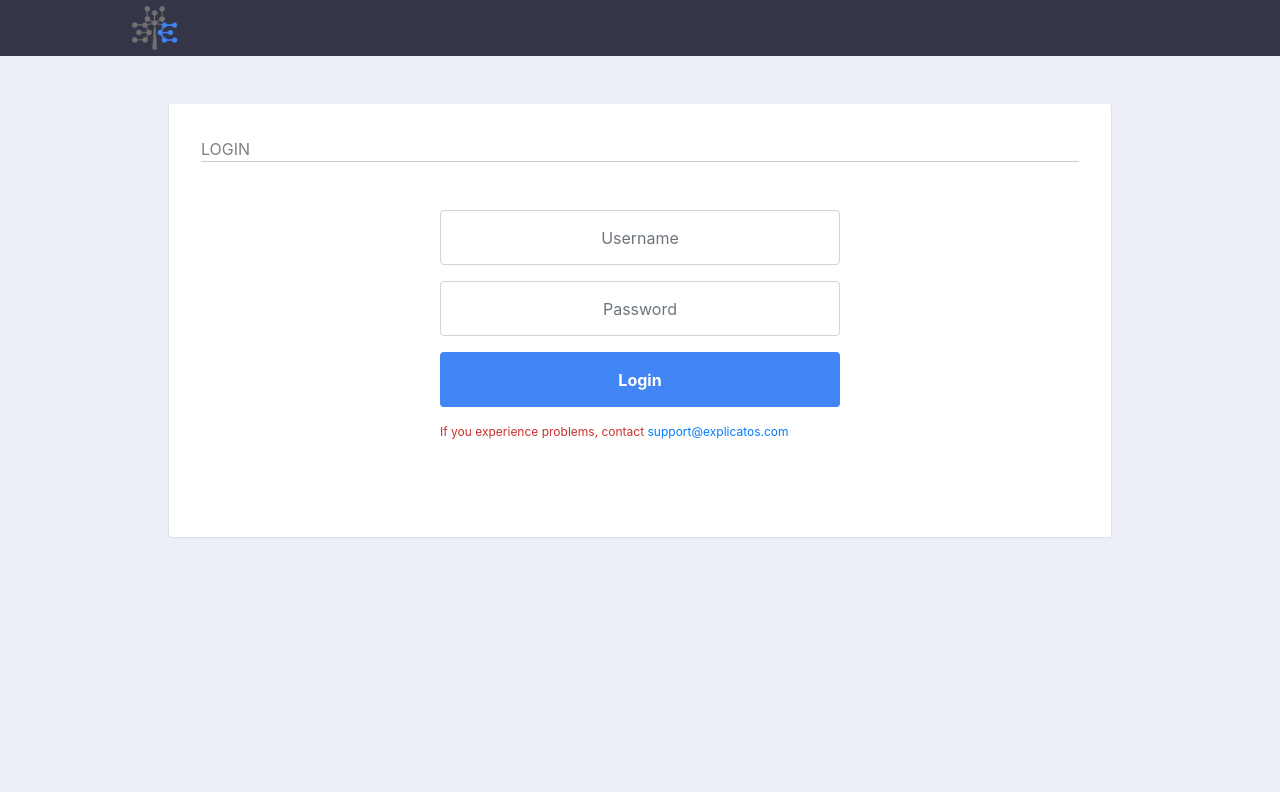
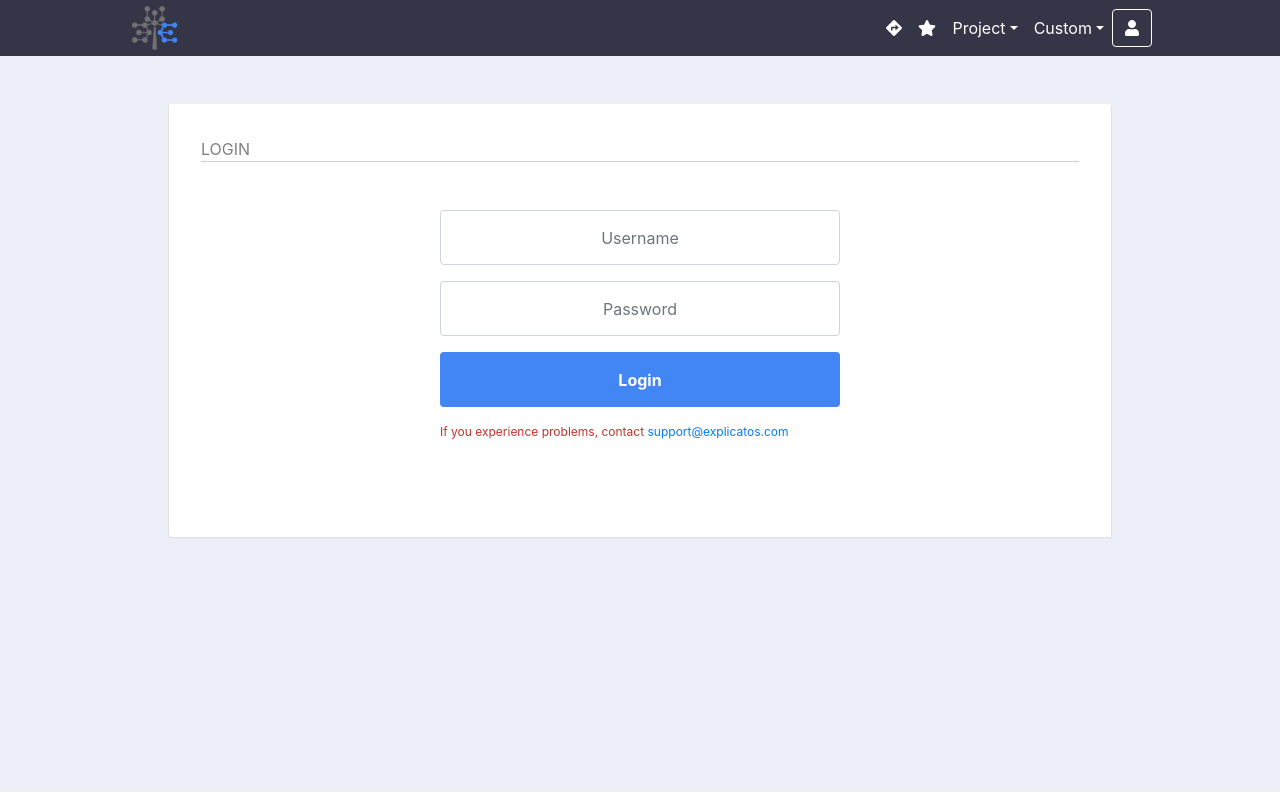
Before and after one commit to storrellas/inspire_ui, a React (Create React App) app: page / in a window 1280 px wide. Built offline with nearby package versions, Linux system fonts and the light colour scheme; what @amcharts/amcharts4, cytoscape-euler would draw is missing.

Commit message:
ENH: Responsive check1

```diff
--- a/src/App.js
+++ b/src/App.js
@@ -2,7 +2,7 @@ import React from 'react';
 // Bootstrap
 import 'bootstrap/dist/css/bootstrap.min.css';
 import { Container } from 'react-bootstrap';
-import { Navbar, Nav, NavDropdown, Dropdown } from 'react-bootstrap';
+import { Navbar, Nav, NavDropdown, Dropdown, Form, FormControl, Button } from 'react-bootstrap';
 import { Switch, Route } from "react-router-dom";
 
 import { withRouter } from 'react-router-dom'
@@ -31,13 +31,52 @@ class App extends React.Component {
     }
   }
 
-
   render() {
 
     const isLogin = this.props.location.pathname == '/'
     return (
       <Container fluid className='inspire-main'>
-        <Navbar variant="dark" className="inspire-navbar navbar" style={{ padding: '0 10% 0 10%' }}>
+
+      <Navbar variant="dark" className="inspire-navbar navbar" expand="lg" style={{padding: '0 10% 0 10%'}}>
+        <Navbar.Brand href="#home" className="h-100"><img src={inspire_logo} alt="logo" style={{ height: '100%' }}></img></Navbar.Brand>
+        <Navbar.Toggle aria-controls="basic-navbar-nav" />
+        <Navbar.Collapse id="basic-navbar-nav" className="h-100 justify-content-end">
+          <Nav className="h-100 align-items-center">
+            <Nav.Link href="#home" className="inspire-dropdown" >
+              <FontAwesomeIcon style={{ color: 'white' }} icon={faDirections} />
+            </Nav.Link>
+            <Nav.Link href="#link">
+            <FontAwesomeIcon style={{ color: 'white' }} icon={faStar} />
+            </Nav.Link>
+            <NavDropdown title="Project" bsPrefix="inspire-reponsive-dropdown">
+              <NavDropdown.Item href="/project/123">Project1</NavDropdown.Item>
+              <NavDropdown.Item href="/project/123">Project2</NavDropdown.Item>
+              <NavDropdown.Item href="/project/123">Project3</NavDropdown.Item>
+              <NavDropdown.Item href="/project/123">Project4</NavDropdown.Item>
+            </NavDropdown>
+            <NavDropdown title="Custom" bsPrefix="inspire-reponsive-dropdown">
+              <NavDropdown.Item href="#">Authors</NavDropdown.Item>
+              <NavDropdown.Item href="#">Market Access</NavDropdown.Item>
+              <NavDropdown.Item href="#">Company Cooperation / Conflict of Interest</NavDropdown.Item>
+              <NavDropdown.Item href="#">Other</NavDropdown.Item>
+            </NavDropdown>
+            <Dropdown>
+            <Dropdown.Toggle className="inspire-dropdown-toggle" variant="success" id="dropdown-basic"
+              style={{ backgroundColor: 'transparent', borderColor: 'white' }}>
+              <FontAwesomeIcon style={{ color: 'white' }} icon={faUser} />
+            </Dropdown.Toggle>
+
+            <Dropdown.Menu align="right">
+              <Dropdown.Item href="#/action-1">Sergi Torrellas</Dropdown.Item>
+              <Dropdown.Item href="#/action-2">Logout</Dropdown.Item>
+            </Dropdown.Menu>
+          </Dropdown>
+          </Nav>
+
+        </Navbar.Collapse>
+      </Navbar>
+
+        {/* <Navbar variant="dark" className="inspire-navbar navbar" style={{ padding: '0 10% 0 10%' }}>
           <Navbar.Brand href="#home" style={{ height: '100%' }}>
             <img src={inspire_logo} alt="logo" style={{ height: '100%' }}></img>
           </Navbar.Brand>
@@ -112,7 +151,7 @@ class App extends React.Component {
             }
 
           </Nav>
-        </Navbar>
+        </Navbar> */}
         <div className="inspire-content">
           <Switch>
             <Route path={`${this.props.match.path}/`} exact component={Login} />
--- a/src/App.scss
+++ b/src/App.scss
@@ -76,6 +76,21 @@ $secondary-color: #61dafb;
   content: none !important;
 }
 
+
+
+.inspire-reponsive-dropdown{
+  color: white;
+  padding: 0.5em;
+}
+
+.inspire-reponsive-dropdown:hover{
+  color: white;
+  text-decoration: none;
+  background-color: #4285f4;
+}
+
+
+
 .inspire-dropdown{
   background-color: transparent;
 }
```
